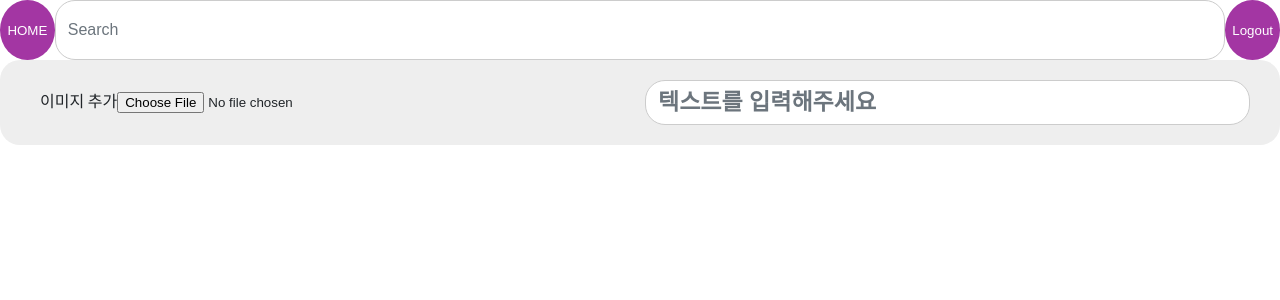
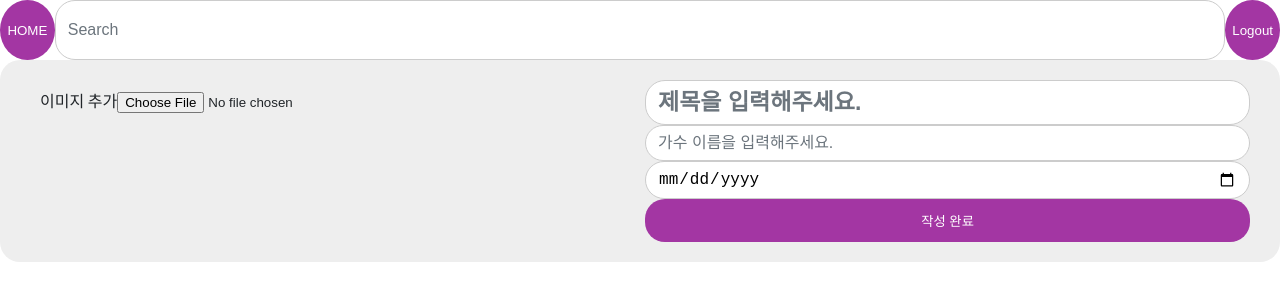
Before and after one commit to HseongH/Bohemian-Rhapsody, a React (Create React App) app: page /write in a window 1280 px wide. Shown: the top 300 px of the page. Built offline with nearby package versions, Linux system fonts and the light colour scheme.

Commit message:
인풋 박스 스타일 수정

```diff
--- a/src/elements/Input.js
+++ b/src/elements/Input.js
@@ -8,6 +8,7 @@ const InputStyle = styled.input`
   width: ${(props) => props.width};
   background: ${(props) => props.bg};
   padding: ${(props) => props.padding};
+  margin: ${(props) => props.margin};
   border-radius: ${(props) => props.radius};
   font-size: ${(props) => props.fontSize};
   border: 1px solid #ccc;
@@ -55,6 +56,7 @@ Input.defaultProps = {
   width: '100%',
   bg: '#fff',
   padding: '8px 12px',
+  margin: 0,
   radius: '20px',
   fontSize: '16px',
   type: 'text',
--- a/src/pages/Write.js
+++ b/src/pages/Write.js
@@ -7,20 +7,20 @@ import { Grid, Button, Input } from '../elements/index';
 
 const Write = (props) => {
   return (
-    <Grid
-      is_flex="space-between"
-      margin="0 auto"
-      padding="20px 30px"
-      bg="#eee"
-      style={{ borderRadius: '20px' }}
-    >
-      <Grid padding="10px" style={{ borderRadius: '10px' }}>
+    <Grid is_flex="space-between" margin="0 auto" padding="20px 30px" bg="#eee" radius="20px">
+      <Grid padding="10px" radius="10px">
         <label htmlFor="input--file">이미지 추가</label>
         <input type="file" id="input--file" />
       </Grid>
 
       <Grid>
-        <Input fontSize="23px" style={{ fontWeight: 700 }} />
+        <Input fontSize="23px" placeholder="제목을 입력해주세요." style={{ fontWeight: 700 }} />
+        <Input placeholder="가수 이름을 입력해주세요." />
+        <Input type="date" />
+
+        <Button width="100%" height="auto" padding="12px 0" radius="20px">
+          작성 완료
+        </Button>
       </Grid>
     </Grid>
   );
```
